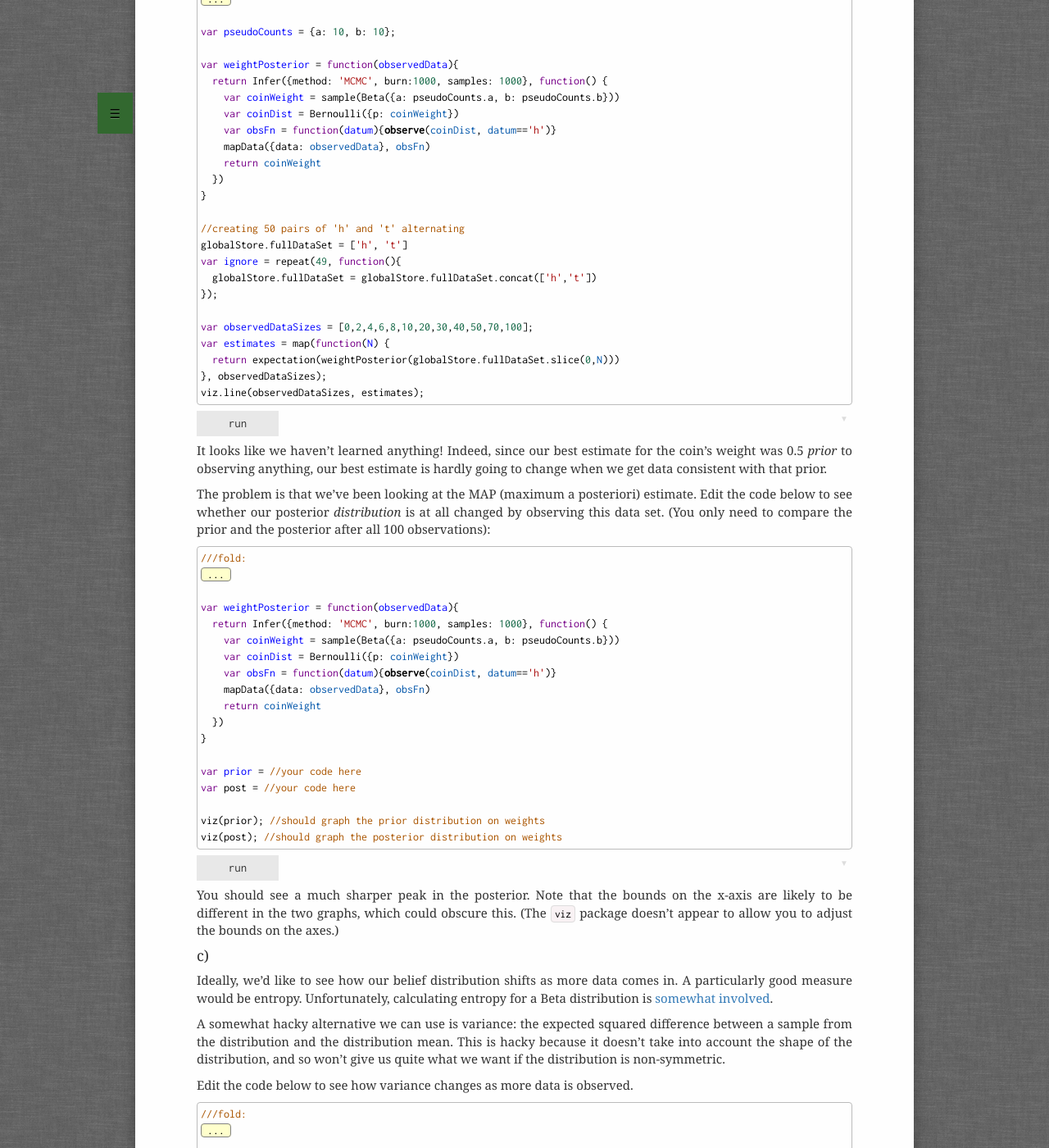
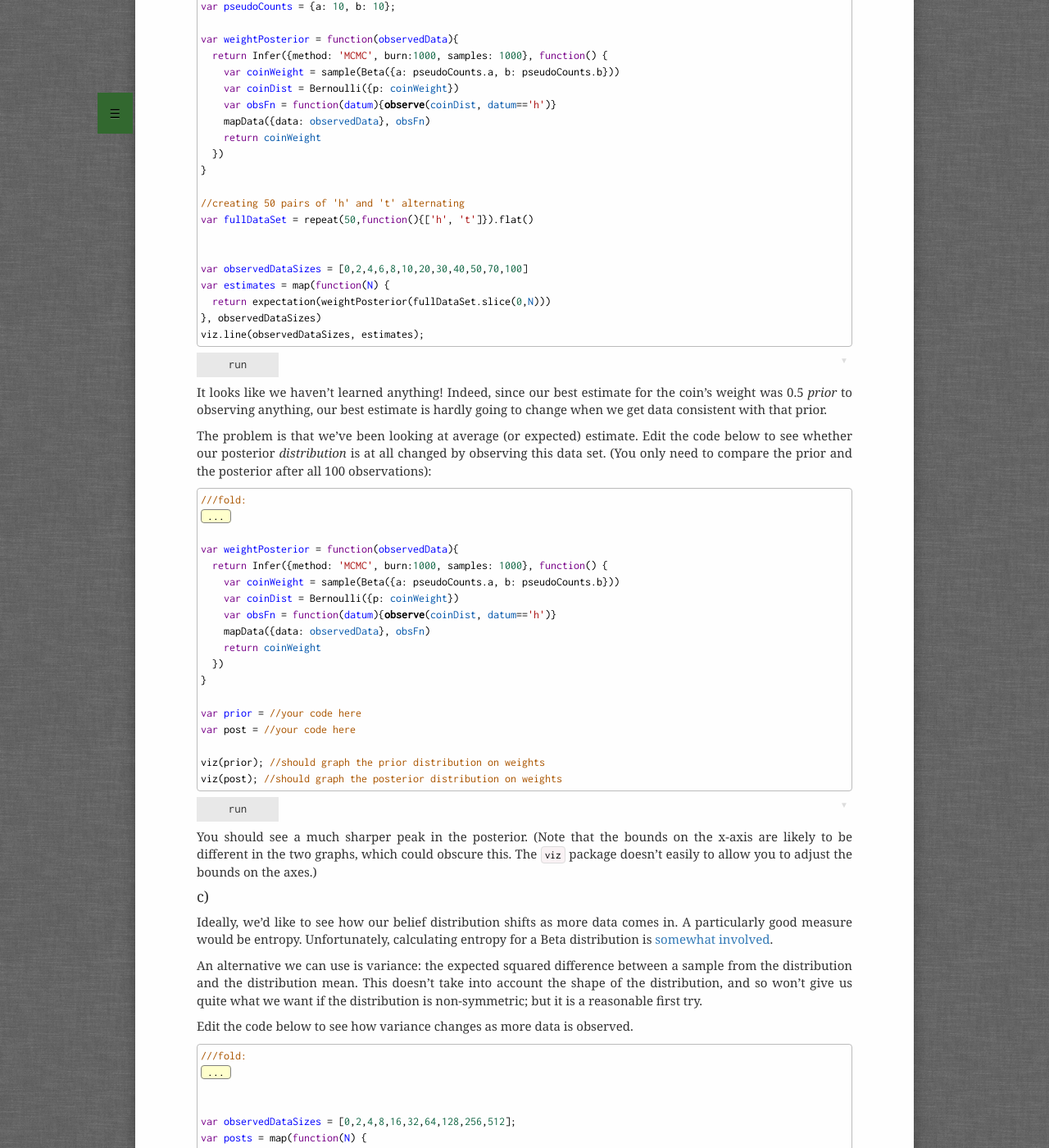
Before and after one commit to probmods/probmods2, a Jekyll site: the page built from exercises/learning-as-conditional-inference.md, in a window 1280 px wide and 1400 px high, scrolled down 484 px. Shown: the whole window at 82% size. Built offline with Jekyll 4.4.1, drawn with Linux system fonts in a browser that asks for light colours; a script that is not in the unit is left out; some of the changed text lies outside the part shown.

Commit message:
fix learning problem 1

```diff
--- a/exercises/learning-as-conditional-inference.md
+++ b/exercises/learning-as-conditional-inference.md
@@ -13,9 +13,7 @@
 
 In the chapter, we graphed *learning trajectories* for a number of models. Below is one of these models (the one with the Beta(10,10) prior). In the chapter, we observed how the model's best guess as to the weight of the coin changed across a sequence of sucessive heads. See what happens if instead we see heads and tails in alternation:
 
-(Notice that we make use of [globalStore](https://webppl.readthedocs.io/en/master/globalstore.html) to create our data set.)
-
-~~~~js
+~~~~
 ///fold:
 var makeCoin = function(weight) {
   return function() {
@@ -37,23 +35,21 @@
 }
 
 //creating 50 pairs of 'h' and 't' alternating
-globalStore.fullDataSet = ['h', 't']
-var ignore = repeat(49, function(){
-  globalStore.fullDataSet = globalStore.fullDataSet.concat(['h','t'])
-});
+var fullDataSet = repeat(50,function(){['h', 't']}).flat()
 
-var observedDataSizes = [0,2,4,6,8,10,20,30,40,50,70,100];
+
+var observedDataSizes = [0,2,4,6,8,10,20,30,40,50,70,100]
 var estimates = map(function(N) {
-  return expectation(weightPosterior(globalStore.fullDataSet.slice(0,N)))
-}, observedDataSizes);
+  return expectation(weightPosterior(fullDataSet.slice(0,N)))
+}, observedDataSizes)
 viz.line(observedDataSizes, estimates);
 ~~~~
 
 It looks like we haven't learned anything! Indeed, since our best estimate for the coin's weight was 0.5 *prior* to observing anything, our best estimate is hardly going to change when we get data consistent with that prior.
 
-The problem is that we've been looking at the MAP (maximum a posteriori) estimate. Edit the code below to see whether our posterior *distribution* is at all changed by observing this data set. (You only need to compare the prior and the posterior after all 100 observations):
+The problem is that we've been looking at average (or expected) estimate. Edit the code below to see whether our posterior *distribution* is at all changed by observing this data set. (You only need to compare the prior and the posterior after all 100 observations):
 
-~~~~js
+~~~~
 ///fold:
 var makeCoin = function(weight) {
   return function() {
@@ -64,10 +60,7 @@
 var pseudoCounts = {a: 10, b: 10};
 
 //creating 50 pairs of 'h' and 't' alternating
-globalStore.fullDataSet = ['h', 't']
-var ignore = repeat(49, function(){
-  globalStore.fullDataSet = globalStore.fullDataSet.concat(['h','t'])
-});
+var fullDataSet = repeat(50,function(){['h', 't']}).flat()
 ///
 
 var weightPosterior = function(observedData){
@@ -87,17 +80,17 @@
 viz(post); //should graph the posterior distribution on weights
 ~~~~
 
-You should see a much sharper peak in the posterior. Note that the bounds on the x-axis are likely to be different in the two graphs, which could obscure this. (The `viz` package doesn't appear to allow you to adjust the bounds on the axes.)
+You should see a much sharper peak in the posterior. (Note that the bounds on the x-axis are likely to be different in the two graphs, which could obscure this. The `viz` package doesn't easily to allow you to adjust the bounds on the axes.)
 
 #### c)
 
 Ideally, we'd like to see how our belief distribution shifts as more data comes in. A particularly good measure would be entropy. Unfortunately, calculating entropy for a Beta distribution is [somewhat involved](https://en.wikipedia.org/wiki/Beta_distribution#Quantities_of_information_(entropy)).
 
-A somewhat hacky alternative we can use is variance: the expected squared difference between a sample from the distribution and the distribution mean. This is hacky because it doesn't take into account the shape of the distribution, and so won't give us quite what we want if the distribution is non-symmetric.
+An alternative we can use is variance: the expected squared difference between a sample from the distribution and the distribution mean. This doesn't take into account the shape of the distribution, and so won't give us quite what we want if the distribution is non-symmetric; but it is a reasonable first try.
 
 Edit the code below to see how variance changes as more data is observed.
 
-~~~~js
+~~~~
 ///fold:
 var makeCoin = function(weight) {
   return function() {
@@ -118,10 +111,7 @@
 }
 
 //creating 256 pairs of 'h' and 't' alternating
-globalStore.fullDataSet = ['h', 't']
-var ignore = repeat(499, function(){
-  globalStore.fullDataSet = globalStore.fullDataSet.concat(['h','t'])
-});
+var fullDataSet = repeat(256,function(){['h', 't']}).flat()
 ///
 
 
```
Also changed, not shown: other parts of exercises/learning-as-conditional-inference.md (+3 -5 lines), solutions/08-learning-as-conditional-inference.md (+6 -13 lines).
